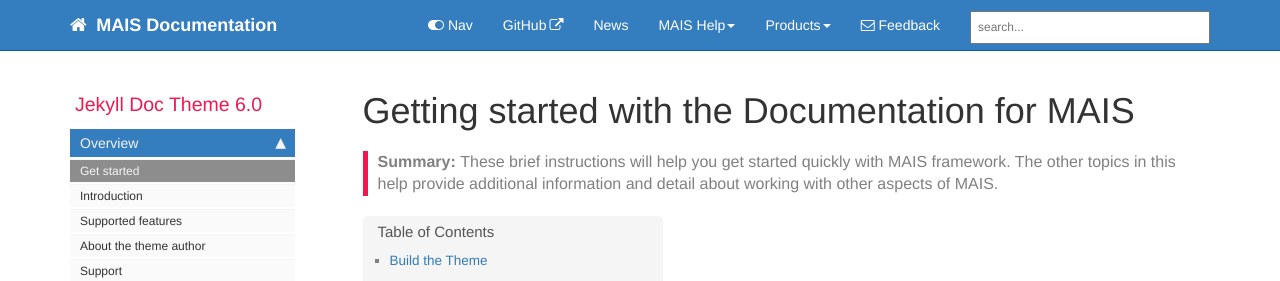
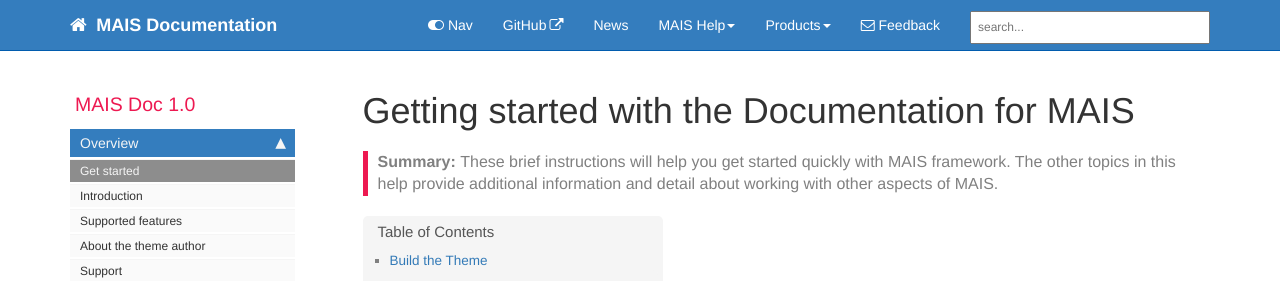
Before and after one commit to maximnl/mais, a Jekyll site: the page built from docs/index.md, in a window 1280 px wide. Shown: the top 281 px of the page. Built offline with Jekyll 4.4.1, drawn with Linux system fonts in a browser that asks for light colours; comment, search, counter and statistics services are not loaded.

Commit message:
Update mydoc_sidebar.yml

```diff
--- a/docs/_data/sidebars/mydoc_sidebar.yml
+++ b/docs/_data/sidebars/mydoc_sidebar.yml
@@ -2,8 +2,8 @@
 
 entries:
 - title: sidebar
-  product: Jekyll Doc Theme
-  version: 6.0
+  product: MAIS Doc
+  version: 1.0
   folders:
 
   - title:
```
